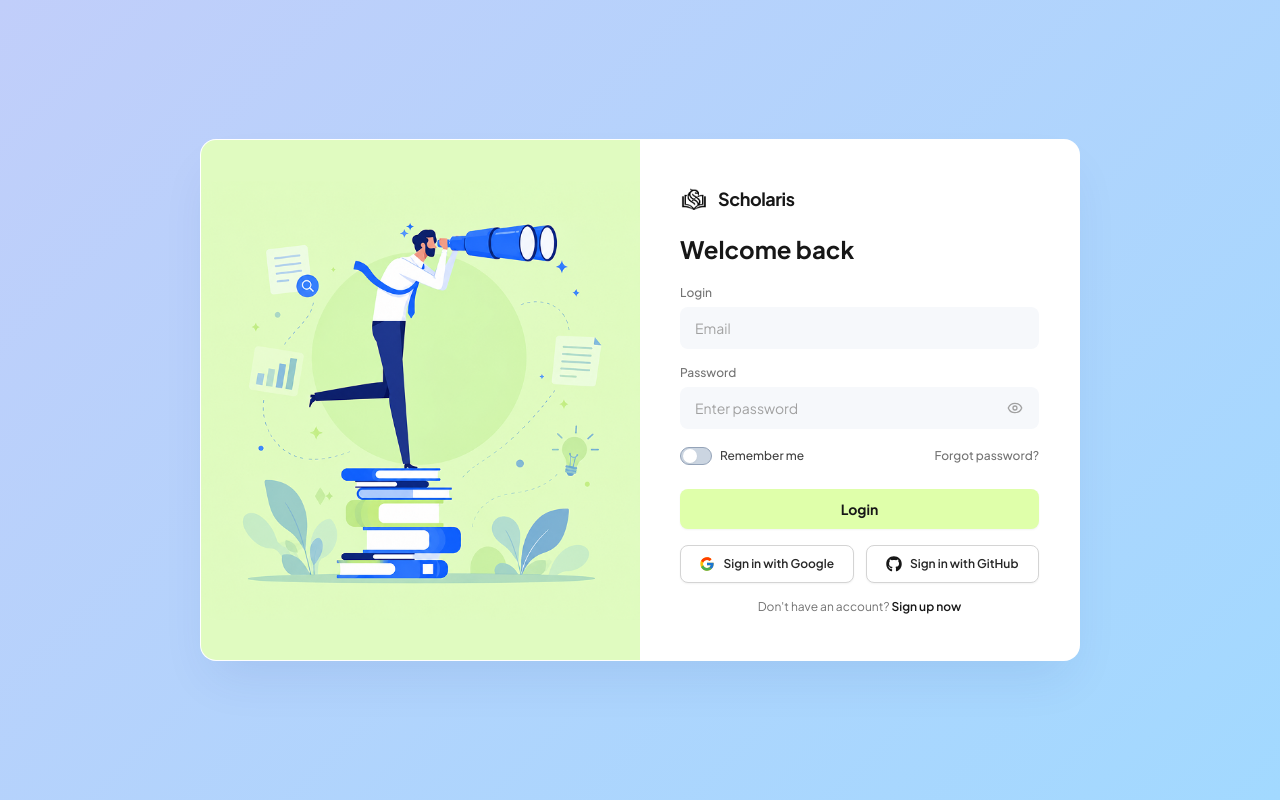
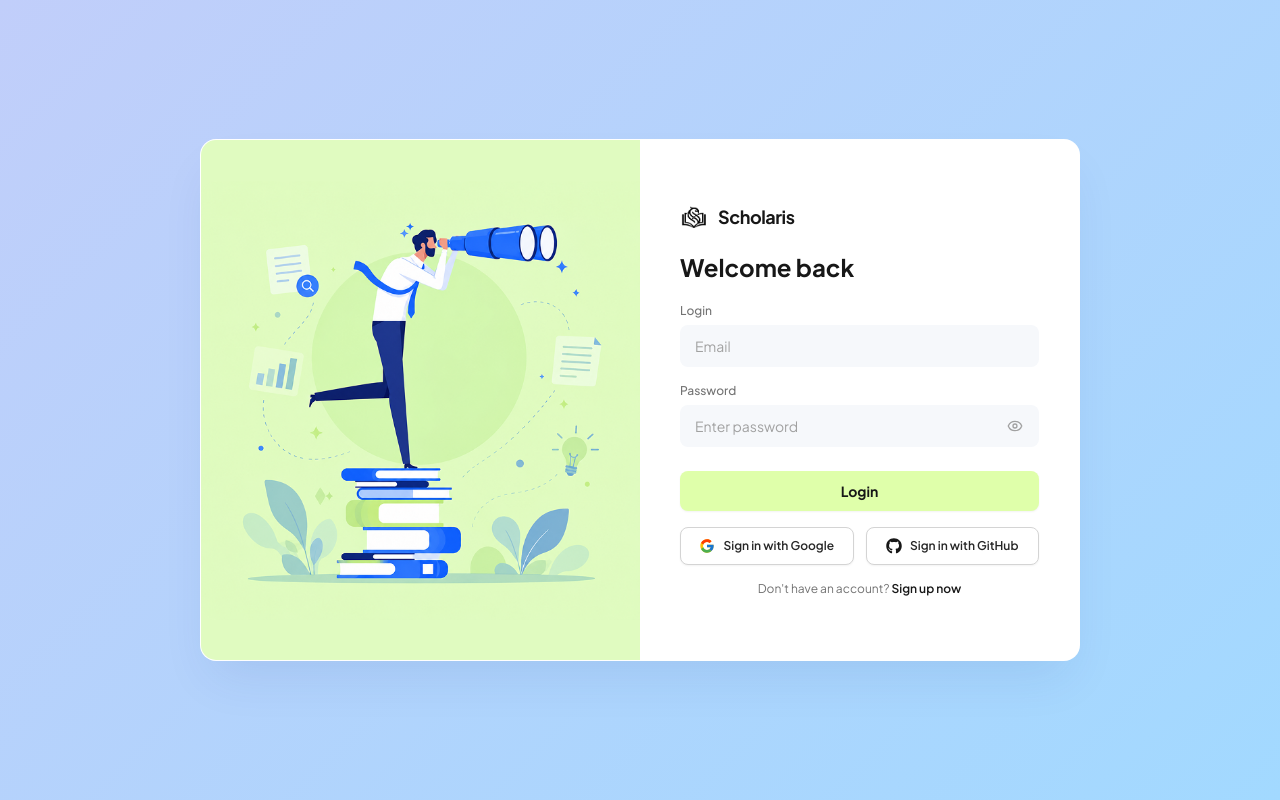
Before and after one commit to saumyashah0510/Multi-Agent-Research-System-Architecture, a React (Vite) app in the folder frontend/: page /login in a window 1280 px wide. Built offline with nearby package versions, Linux system fonts and the light colour scheme.

Commit message:
refactor(login): remove non-functional forgot password and remember me controls

```diff
--- a/frontend/src/pages/Login.tsx
+++ b/frontend/src/pages/Login.tsx
@@ -14,7 +14,6 @@ import { AlertCircle, Eye, EyeOff } from "lucide-react";
 import { FcGoogle } from "react-icons/fc";
 import { FaGithub } from "react-icons/fa";
 import { useAuth } from "../context/AuthContext";
-import { cn } from "../lib/utils";
 import scholarisLogo from "../images/Scholaris_logo.png";
 import loginImg from "../images/Login_img.png";
 
@@ -26,7 +25,6 @@ export default function Login() {
   const [email, setEmail] = useState("");
   const [password, setPassword] = useState("");
   const [showPassword, setShowPassword] = useState(false);
-  const [rememberMe, setRememberMe] = useState(false);
   const [error, setError] = useState<string | null>(null);
   const [isSubmitting, setIsSubmitting] = useState(false);
 
@@ -154,33 +152,6 @@ export default function Login() {
               </div>
             </div>
 
-            <div className="flex items-center justify-between text-xs pt-0.5">
-              <label className="flex items-center gap-2 cursor-pointer select-none">
-                <div
-                  onClick={() => setRememberMe(!rememberMe)}
-                  style={{
-                    backgroundColor: rememberMe ? "var(--color-accent)" : "#CBD5E1",
-                    borderColor: rememberMe ? "#B8E674" : "#94A3B8",
-                  }}
-                  className="w-8 h-4.5 rounded-full transition-colors duration-200 ease-in-out flex items-center px-0.5 cursor-pointer border"
-                >
-                  <div
-                    className={cn(
-                      "w-3.5 h-3.5 rounded-full transition-transform duration-200 ease-in-out shadow-xs",
-                      rememberMe ? "translate-x-3.5 bg-neutral-900" : "translate-x-0 bg-white"
-                    )}
-                  />
-                </div>
-                <span className="text-neutral-700 font-medium">Remember me</span>
-              </label>
-              <button
-                type="button"
-                className="text-neutral-500 hover:text-neutral-900 transition font-medium cursor-pointer"
-              >
-                Forgot password?
-              </button>
-            </div>
-
             <button
               type="submit"
               disabled={isSubmitting}
```
